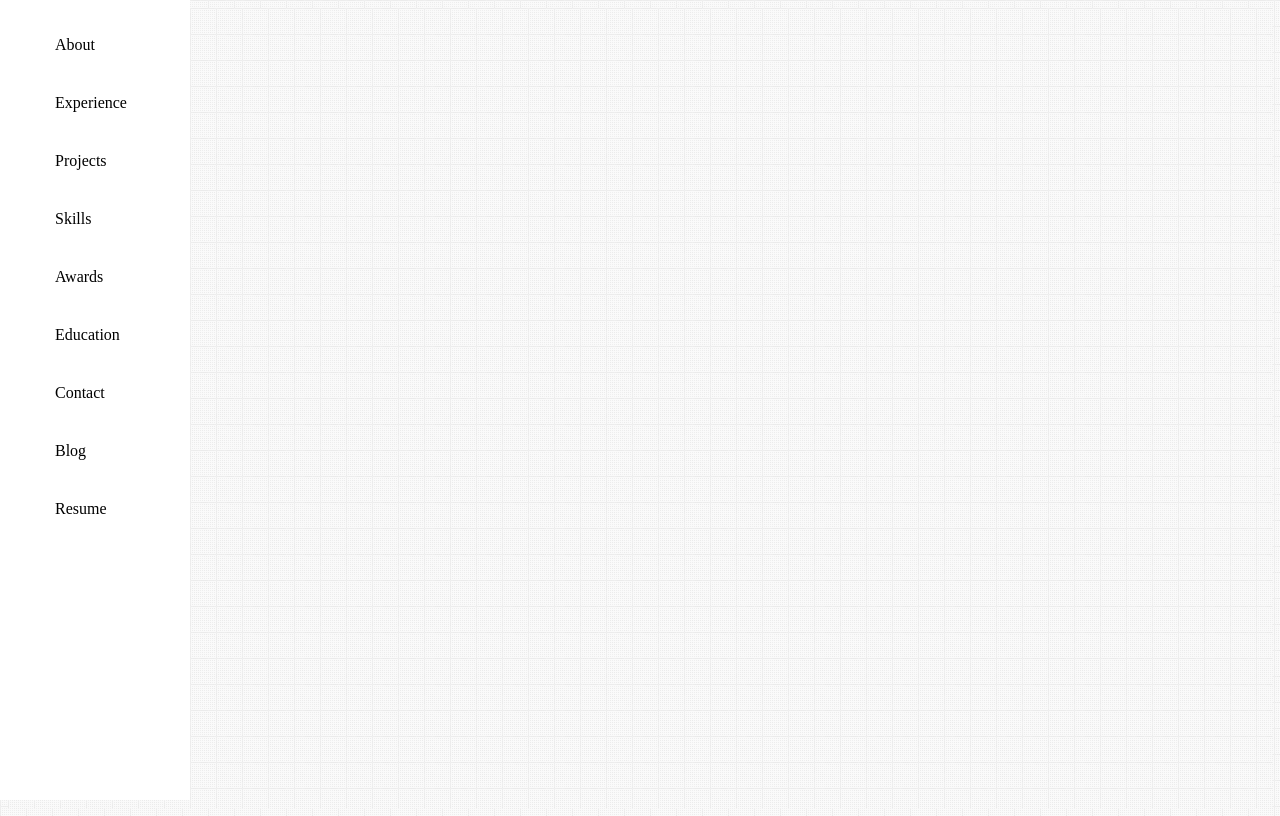
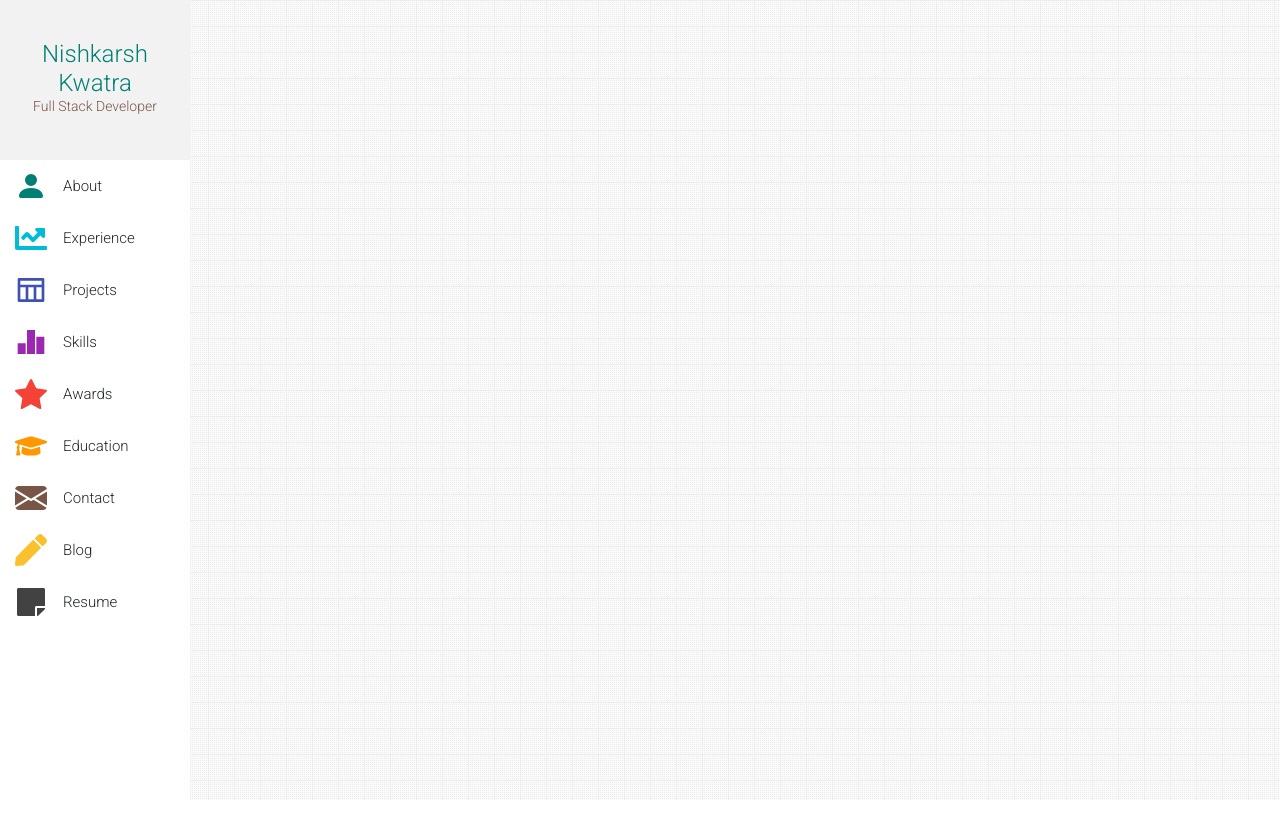
Before and after one commit to NKwatra/portfolio, a Next.js app: page / in a window 1280 px wide. Built offline with nearby package versions, Linux system fonts and the light colour scheme.

Commit message:
Add: header and icons to sidebar

```diff
--- a/pages/index.js
+++ b/pages/index.js
@@ -1,27 +1,24 @@
 import Head from "next/head";
+import { useState } from "react";
+import Header from "../src/components/Header";
 import Sidebar from "../src/components/Sidebar";
 import styles from "../styles/Home.module.css";
 
-const options = [
-  { title: "About" },
-  { title: "Experience" },
-  { title: "Projects" },
-  { title: "Skills" },
-  { title: "Awards" },
-  { title: "Education" },
-  { title: "Contact" },
-  { title: "Blog" },
-  { title: "Resume" },
-];
-
 export default function Home() {
+  const [activeIndex, setActiveIndex] = useState(-1);
   return (
     <div className={styles.container}>
       <Head>
         <title>Create Next App</title>
         <link rel="icon" href="/favicon.ico" />
+        <link rel="preconnect" href="https://fonts.gstatic.com" />
+        <link
+          href="https://fonts.googleapis.com/css2?family=Roboto:wght@300;400;500&display=swap"
+          rel="stylesheet"
+        />
       </Head>
-      <Sidebar options={options} />
+      <Header setActiveIndex={setActiveIndex} />
+      <Sidebar activeIndex={activeIndex} setActiveIndex={setActiveIndex} />
     </div>
   );
 
--- /dev/null
+++ b/src/components/Header.js
@@ -0,0 +1,11 @@
+import styles from "../styles/header.module.css";
+export default function Header({ setActiveIndex }) {
+  return (
+    <header className={styles.header} onClick={() => setActiveIndex(-1)}>
+      <h1 className="h6 font-weight-light text-center p-2">
+        <div className={`${styles.name} h4`}>Nishkarsh Kwatra</div>
+        <div className={`${styles.profile} mt-n2`}>Full Stack Developer</div>
+      </h1>
+    </header>
+  );
+}
--- a/src/components/Sidebar.js
+++ b/src/components/Sidebar.js
@@ -1,8 +1,64 @@
 import React, { useState } from "react";
+import { BsEnvelopeFill, BsFillPersonFill, BsStarFill } from "react-icons/bs";
+import {
+  FaChartLine,
+  FaGraduationCap,
+  FaPen,
+  FaStickyNote,
+} from "react-icons/fa";
 import { GiHamburgerMenu } from "react-icons/gi";
+import { RiBarChart2Fill, RiTableLine } from "react-icons/ri";
 import styles from "../styles/sidebar.module.css";
 
-export default function Sidebar({ options }) {
+const options = [
+  {
+    title: "About",
+    className: styles.about,
+    icon: <BsFillPersonFill style={{ fontSize: "2rem", color: "#008073" }} />,
+  },
+  {
+    title: "Experience",
+    className: styles.experience,
+    icon: <FaChartLine style={{ fontSize: "2rem", color: "#00bcd4" }} />,
+  },
+  {
+    title: "Projects",
+    className: styles.project,
+    icon: <RiTableLine style={{ fontSize: "2rem", color: "#3f51b5" }} />,
+  },
+  {
+    title: "Skills",
+    className: styles.skill,
+    icon: <RiBarChart2Fill style={{ fontSize: "2rem", color: "#9c27b0" }} />,
+  },
+  {
+    title: "Awards",
+    className: styles.award,
+    icon: <BsStarFill style={{ fontSize: "2rem", color: "#f44336" }} />,
+  },
+  {
+    title: "Education",
+    className: styles.education,
+    icon: <FaGraduationCap style={{ fontSize: "2rem", color: "#ff9800" }} />,
+  },
+  {
+    title: "Contact",
+    className: styles.contact,
+    icon: <BsEnvelopeFill style={{ fontSize: "2rem", color: "#795548" }} />,
+  },
+  {
+    title: "Blog",
+    className: styles.blog,
+    icon: <FaPen style={{ color: "#fbc02d", fontSize: "2rem" }} />,
+  },
+  {
+    title: "Resume",
+    className: styles.resume,
+    icon: <FaStickyNote style={{ fontSize: "2rem", color: "#424242" }} />,
+  },
+];
+
+export default function Sidebar({ activeIndex, setActiveIndex }) {
   const [isSidebarVisible, setIsSidebarVisible] = useState(false);
   return (
     <nav
@@ -12,14 +68,32 @@ export default function Sidebar({ options }) {
           : `${styles.hidden} ${styles.sidebar}`
       }
     >
-      <div className={styles.hamburger}>
+      <div
+        className={
+          isSidebarVisible
+            ? `${styles.hamburger} mt-n2 ${styles.hamburgerOpen}`
+            : `${styles.hamburger} mt-n2`
+        }
+      >
         <GiHamburgerMenu
           onClick={() => setIsSidebarVisible((current) => !current)}
         />
       </div>
       <ul>
-        {options.map((option) => (
-          <li className={styles.navItem}>{option.title}</li>
+        {options.map((option, index) => (
+          <li
+            className={`${styles.navItem} ${option.className} d-flex align-items-center`}
+            onClick={() => setActiveIndex(index)}
+          >
+            {option.icon}
+            <span
+              className={`${styles.option} ml-3 font-weight-light ${
+                activeIndex === index ? "font-weight-bold" : ""
+              }`}
+            >
+              {option.title}
+            </span>
+          </li>
         ))}
       </ul>
     </nav>
--- /dev/null
+++ b/src/styles/header.module.css
@@ -0,0 +1,42 @@
+.header {
+  position: absolute;
+  background-color: #ffffff;
+  top: 0;
+  left: 0;
+  width: 100%;
+  display: flex;
+  justify-content: center;
+  align-items: center;
+  cursor: pointer;
+}
+
+.name {
+  color: var(--teal);
+  font-weight: 400;
+}
+
+.profile {
+  color: var(--brown);
+}
+
+@media only screen and (min-width: 992px) {
+  .header {
+    width: 190px;
+    background-color: #f2f2f2;
+    padding: 2rem 1rem;
+  }
+
+  .name,
+  .profile {
+    font-weight: 200;
+  }
+
+  .profile {
+    font-size: 0.875rem;
+  }
+
+  .name {
+    font-size: 1.5rem;
+    margin-bottom: 0.5rem;
+  }
+}
--- a/src/styles/sidebar.module.css
+++ b/src/styles/sidebar.module.css
@@ -5,15 +5,57 @@
   top: 0;
   width: 190px;
   background-color: #ffffff;
-  transition: left 0.3s;
+  transition: left 0.4s;
 }
 
-.sidebar li {
-  list-style: none;
+.option {
+  font-size: 0.9375rem;
+}
+
+.sidebar ul {
+  margin: 0 !important;
+  width: 100%;
+  padding: 0;
 }
 
 .navItem {
-  padding: 20px 15px;
+  list-style: none;
+  width: 100%;
+  padding: 10px 15px;
+  cursor: pointer;
+  width: 100%;
+}
+
+.about:hover {
+  border-left: solid 3px var(--teal);
+}
+.experience:hover {
+  border-left: solid 3px #00bcd4;
+}
+.project:hover {
+  border-left: solid 3px #3f51b5;
+}
+.skill:hover {
+  border-left: solid 3px #9c27b0;
+}
+.award:hover {
+  border-left: solid 3px #f44336;
+}
+.education:hover {
+  border-left: solid 3px #ff9800;
+}
+.contact:hover {
+  border-left: solid 3px #795548;
+}
+.blog:hover {
+  border-left: solid 3px #fbc02d;
+}
+.resume:hover {
+  border-left: solid 3px #424242;
+}
+
+.navItem:hover {
+  background-color: #fafafa;
 }
 
 .hamburger {
@@ -21,6 +63,16 @@
   top: 16px;
   left: 16px;
   cursor: pointer;
+  z-index: 100;
+  font-size: 1.2rem;
+  background-color: #ffffff;
+  padding: 8px 16px;
+  transition: left 0.4s;
+  color: var(--teal);
+}
+
+.hamburgerOpen {
+  left: 196px;
 }
 
 .visible {
@@ -34,6 +86,7 @@
 @media only screen and (min-width: 992px) {
   .sidebar {
     left: 0;
+    margin-top: 160px;
   }
   .hamburger {
     display: none;
--- a/styles/globals.css
+++ b/styles/globals.css
@@ -1,3 +1,7 @@
+:root {
+  --teal: rgb(0, 128, 115);
+  --brown: rgb(121, 85, 72);
+}
 html,
 body {
   background: url("/bg.png");
@@ -5,4 +9,42 @@ body {
 
 * {
   box-sizing: border-box;
+  font-family: "Roboto", sans-serif;
 }
+
+@media (max-width: 1200px) {
+  legend {
+    font-size: calc(1.275rem + 0.3vw);
+  }
+  h1,
+  .h1 {
+    font-size: calc(1.375rem + 1.5vw);
+  }
+  h2,
+  .h2 {
+    font-size: calc(1.325rem + 0.9vw);
+  }
+  h3,
+  .h3 {
+    font-size: calc(1.3rem + 0.6vw);
+  }
+  h4,
+  .h4 {
+    font-size: calc(1.275rem + 0.3vw);
+  }
+  .display-1 {
+    font-size: calc(1.725rem + 5.7vw);
+  }
+  .display-2 {
+    font-size: calc(1.675rem + 5.1vw);
+  }
+  .display-3 {
+    font-size: calc(1.575rem + 3.9vw);
+  }
+  .display-4 {
+    font-size: calc(1.475rem + 2.7vw);
+  }
+  .close {
+    font-size: calc(1.275rem + 0.3vw);
+  }
+}
```
Also changed, not shown: pages/_app.js (+4 -3 lines).
